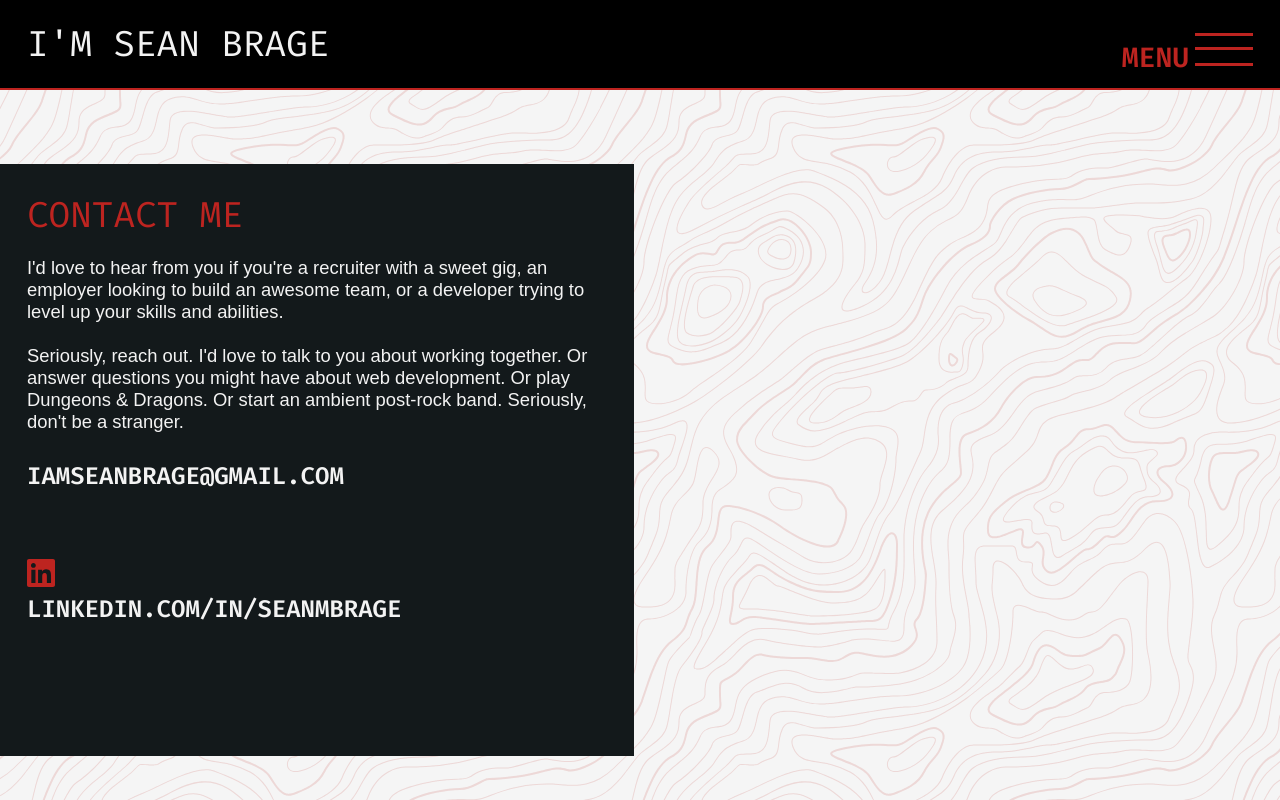
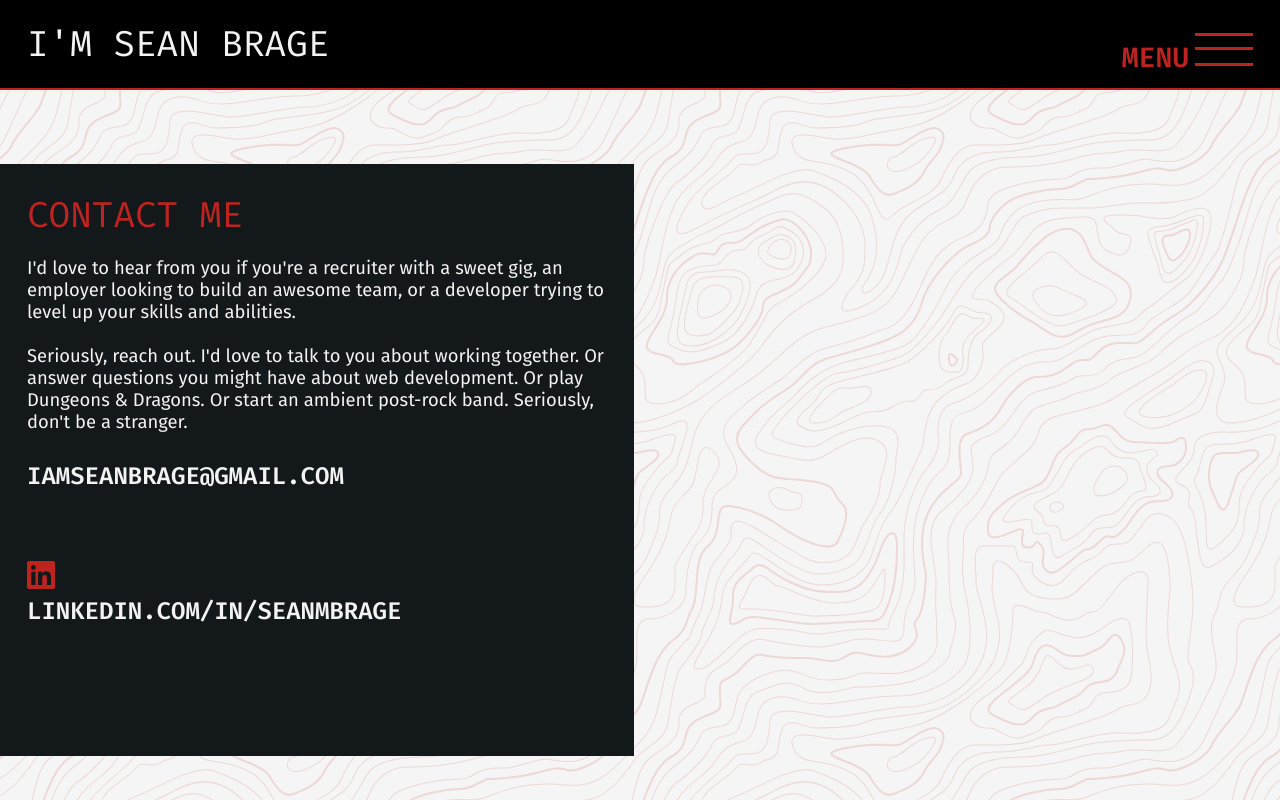
Before and after one commit to bearguns/smb-2.0, a React (Create React App) app: page /contact in a window 1280 px wide. Built offline with nearby package versions, Linux system fonts and the light colour scheme; what @fortawesome/pro-light-svg-icons would draw is missing.

Commit message:
switches to Fira Sans for better readability

```diff
--- a/public/index.html
+++ b/public/index.html
@@ -15,7 +15,7 @@
       user's mobile device or desktop. See https://developers.google.com/web/fundamentals/web-app-manifest/
     -->
     <link rel="manifest" href="%PUBLIC_URL%/manifest.json" />
-    <link href="https://fonts.googleapis.com/css2?family=Fira+Code:wght@400;600&family=Noto+Sans:wght@300;700&display=swap" rel="stylesheet" />
+    <link href="https://fonts.googleapis.com/css2?family=Fira+Code:wght@400;600&family=Fira+Sans:wght@400;700&display=swap" rel="stylesheet" />
     <!--
       Notice the use of %PUBLIC_URL% in the tags above.
       It will be replaced with the URL of the `public` folder during the build.
--- a/src/components/AppWrapper.js
+++ b/src/components/AppWrapper.js
@@ -52,6 +52,11 @@ body {
     height: 100%;
   }
  }
+
+li, a {
+  font-family: "Fira Sans", sans-serif;
+  font-weight: 400;
+}
 `;
 
 export default function AppWrapper(props) {
```
